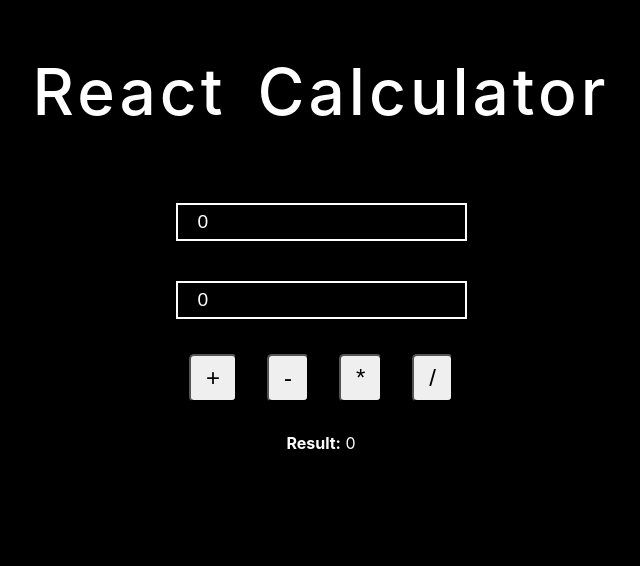
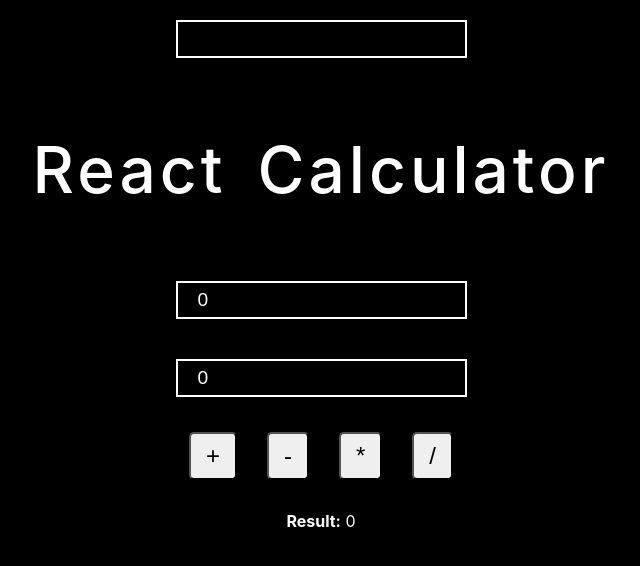
Before and after one commit to riyagarwal/react-calculator, a React (Create React App) app: page / in a window 1280 px wide. Shown: the top 566 px of the page, without its empty margins (319-959 px from the left). Built offline with nearby package versions, Linux system fonts and the light colour scheme.

Commit message:
4th commit

```diff
--- a/src/App.css
+++ b/src/App.css
@@ -19,7 +19,7 @@ input {
   outline: none;
   font-size: 1.2em;
 }
-
+input:hover,
 input:focus{
   border: 3px solid yellow;
   outline: none;
--- a/src/App.js
+++ b/src/App.js
@@ -65,7 +65,7 @@ function App() {
 
   return (
     <div className="App">
-      {/* <Input /> */}
+      <Input  />
 
       {/* <Button /> */}
 
--- a/src/components/input/Input.js
+++ b/src/components/input/Input.js
@@ -1,8 +1,16 @@
-import './Input.css'
-function Input() {
+import "./Input.css";
+function Input( {name, placeholder, onChange, value} ) {
   return (
-    <div>Input</div>
-  )
+    <div>
+      <input
+        type="text"
+        name= {name}
+        placeholder={placeholder}
+        onChange={onChange}
+        value={value}
+      />
+    </div>
+  );
 }
 
-export default Input
+export default Input;
```
